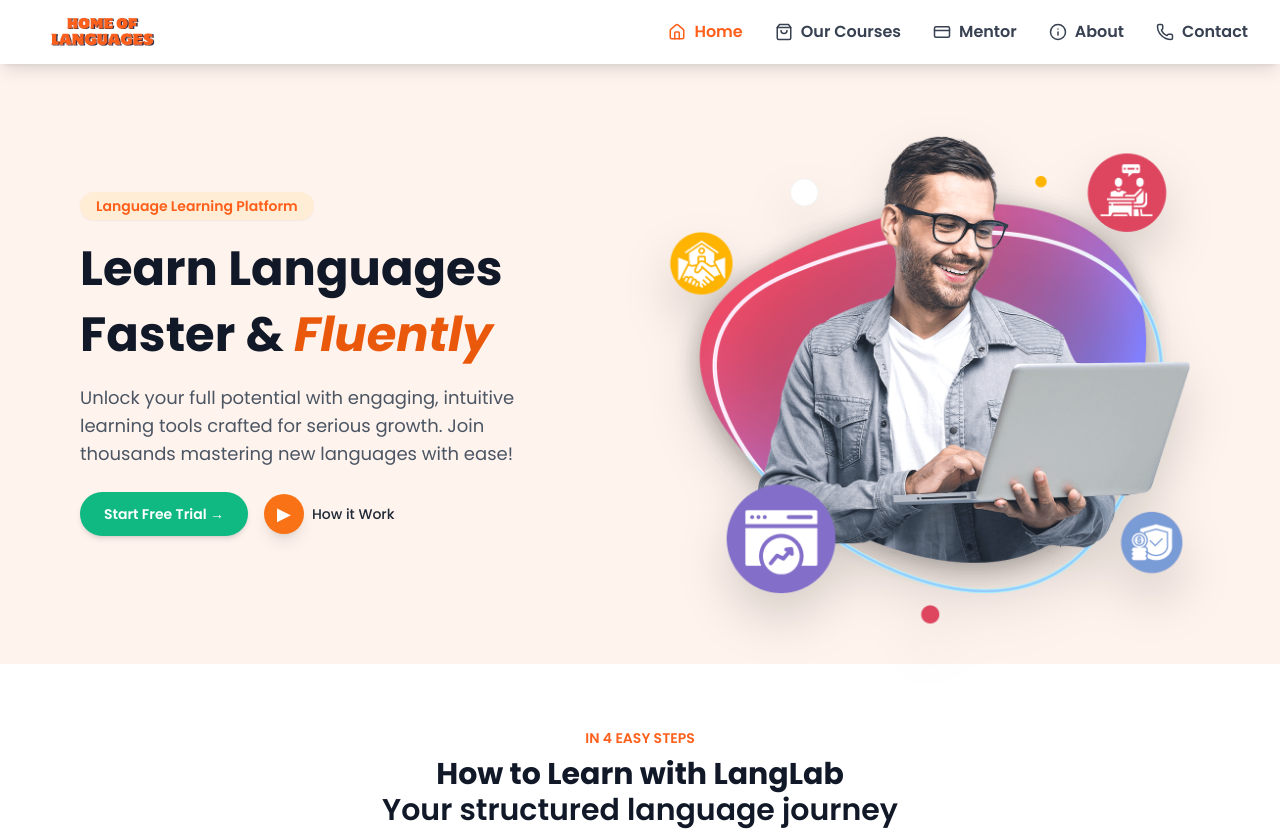
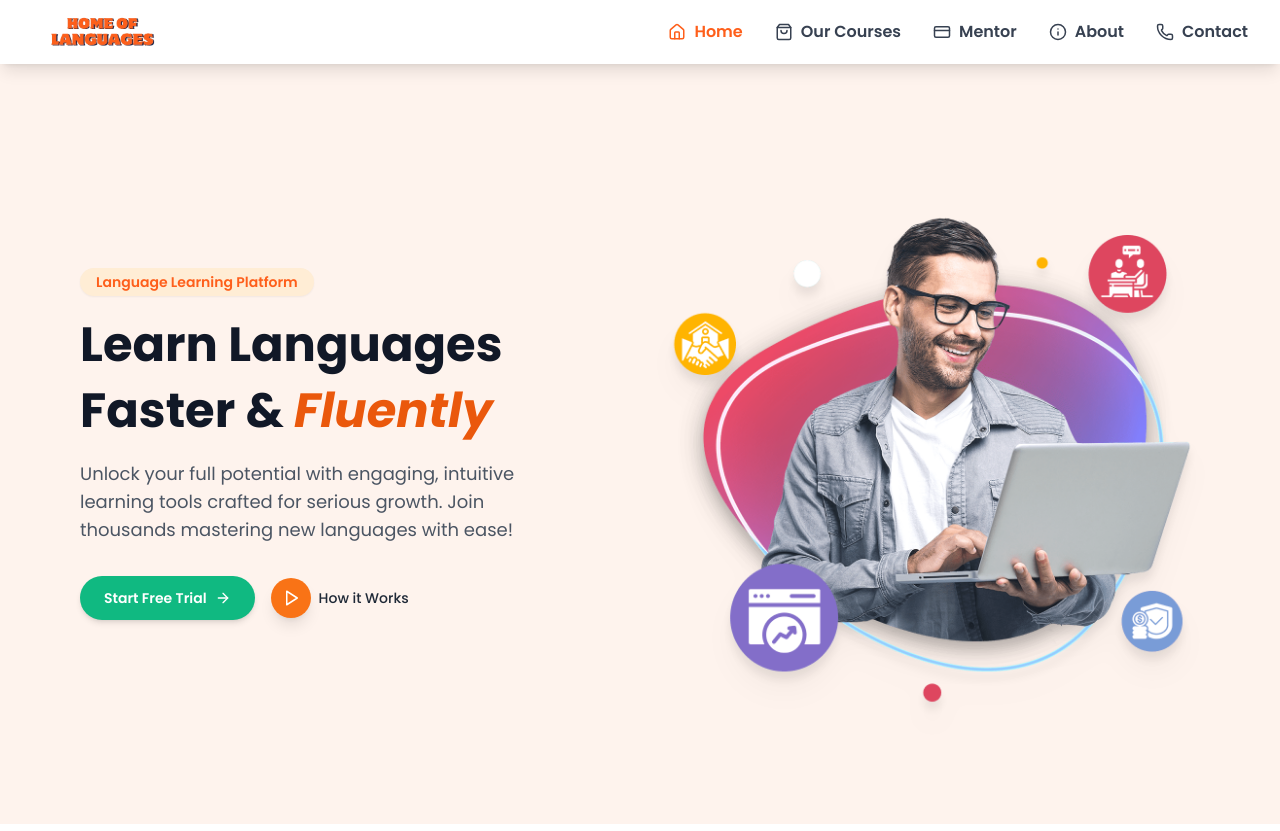
Before and after one commit to amnakhalid625/LanguageWebApp, a React (Vite) app: page / in a window 1280 px wide. Shown: the top 831 px of the page. Built offline with nearby package versions, Linux system fonts and the light colour scheme.

Commit message:
languageWebApp

```diff
--- a/src/pages/Home.jsx
+++ b/src/pages/Home.jsx
@@ -1,63 +1,65 @@
 import React from 'react';
+import { FiPlay, FiArrowRight } from 'react-icons/fi';
 import studentImg from '../assets/images/main-img.png';
 import Card from '../components/Card';
+import About from '../pages/About';
 import Courses from '../components/Courses';
 import VideoLectures from '../components/VideoLectures';
 
 const Hero = () => {
   return (
     <>
-    <section className="bg-background flex items-center px-6 lg:px-20 font-sans">
-      <div className="flex flex-col-reverse lg:flex-row items-center justify-between w-full gap-10">
-
-        <div className="lg:w-1/2 text-center lg:text-left">
+    <section className="bg-background py-12 md:py-20 px-6 lg:px-20 font-sans">
+      <div className="max-w-7xl mx-auto">
+        {/* Mobile & Tablet: Content First */}
+        <div className="flex flex-col md:flex-col-reverse lg:flex-row items-center justify-between gap-8 md:gap-12">
+          {/* Content - Shows first on mobile/tablet */}
+          <div className="w-full lg:w-1/2 text-center md:text-center lg:text-left">
             <div className="inline-block bg-orange-100 text-primary text-sm font-semibold px-4 py-1 rounded-full mb-4 shadow-sm">
               Language Learning Platform
             </div>
 
-          <h1 className="text-4xl sm:text-5xl font-bold text-gray-900 md:leading-snug">
+            <h1 className="text-3xl sm:text-4xl md:text-5xl font-bold text-gray-900 leading-tight md:leading-snug">
               Learn Languages<br />
               Faster & <span className="text-orange-600 italic">Fluently</span>
             </h1>
 
-
-
-          <p className="text-gray-600 mt-4 text-base sm:text-lg max-w-md">
+            <p className="text-gray-600 mt-4 text-base sm:text-lg max-w-md mx-auto lg:mx-0">
               Unlock your full potential with engaging, intuitive learning tools crafted for serious growth. Join thousands mastering new languages with ease!
             </p>
 
-          <div className="mt-6 flex flex-col sm:flex-row items-center gap-4 justify-center lg:justify-start">
-            <button className="bg-emerald-500 text-white font-semibold px-6 py-3 rounded-full hover:bg-emerald-600 transition shadow-md text-sm">
-              Start Free Trial →
+            <div className="mt-8 flex flex-col sm:flex-row items-center gap-4 justify-center lg:justify-start">
+              <button className="flex items-center gap-2 bg-emerald-500 hover:bg-emerald-600 text-white font-semibold px-6 py-3 rounded-full transition shadow-md text-sm">
+                Start Free Trial <FiArrowRight className="text-base" />
               </button>
               <button className="flex items-center gap-2 text-sm font-medium text-gray-800 hover:text-orange-500 transition">
-              <span className="w-10 h-10 flex items-center justify-center rounded-full bg-orange-500 text-white text-lg shadow-lg">
-                ▶
+                <span className="w-10 h-10 flex items-center justify-center rounded-full bg-orange-500 text-white shadow-lg">
+                  <FiPlay className="text-lg ml-0.5" />
                 </span>
-              How it Work
+                How it Works
               </button>
             </div>
           </div>
 
-        <div className="relative lg:w-1/2 flex justify-center items-center min-h-[500px] lg:min-h-[600px]">
-          <div className="absolute top-10 right-10 w-48 h-48 bg-teal-400 rounded-xl rotate-12 opacity-80 -z-10 shadow-xl"></div>
-          <div className="absolute top-28 right-0 w-40 h-40 bg-orange-500 rounded-xl -rotate-12 opacity-70 -z-10 shadow-lg"></div>
+          {/* Image - Shows second on mobile/tablet */}
+          <div className="relative w-full lg:w-1/2 flex justify-center items-center min-h-[400px] md:min-h-[500px] lg:min-h-[600px]">
+            {/* Decorative elements */}
+            <div className="hidden lg:block absolute top-10 right-10 w-48 h-48 bg-teal-400 rounded-xl rotate-12 opacity-80 -z-10 shadow-xl"></div>
+            <div className="hidden lg:block absolute top-28 right-0 w-40 h-40 bg-orange-500 rounded-xl -rotate-12 opacity-70 -z-10 shadow-lg"></div>
 
             <img
               src={studentImg}
-            alt="Student"
-            className="h-full object-contain z-10 max-h-[600px] drop-shadow-2xl"
+              alt="Student learning languages"
+              className="h-full max-h-[400px] md:max-h-[500px] lg:max-h-[600px] object-contain z-10 drop-shadow-xl"
             />
-
-
-
-
+          </div>
         </div>
       </div>
     </section>
 
 
 <Card />
+<About />
 <Courses />
 <VideoLectures />
 
```
Lines whose indentation alone changed are shown as unchanged.
